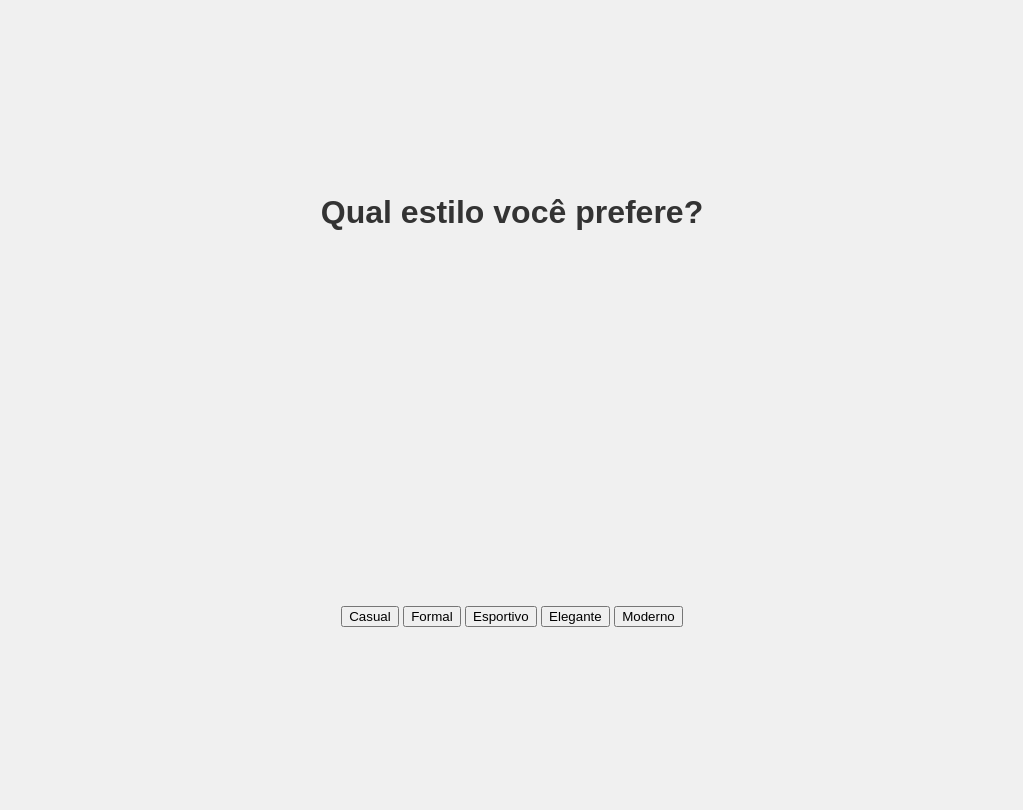
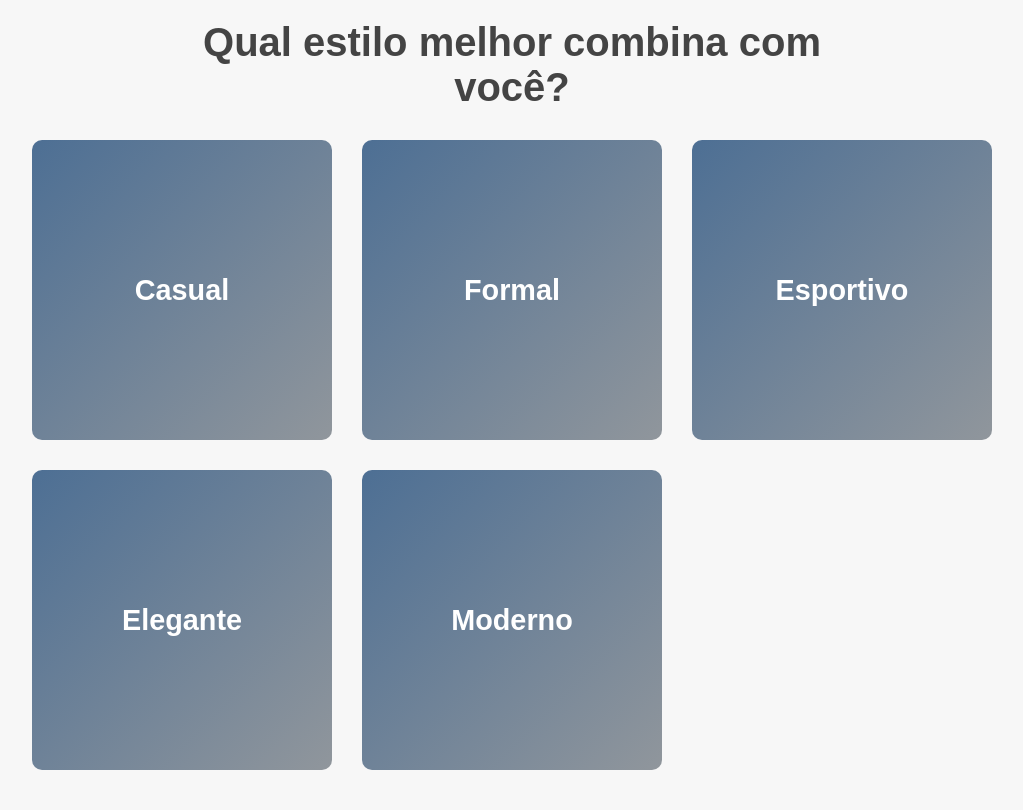
Before and after one commit to zacks08/armoni-andamento, a PHP site: page /tela-1.html in a window 1280 px wide. Shown: the whole page, without its empty margins (128-1151 px from the left). Before the commit the page ends 627 px from the top, so only its background shows below. Run offline with PHP 8.4, Linux system fonts and the light colour scheme.

Commit message:
update telas
todas as telas estilisadas preparadas para adicionar as imagens,q seram adicionadas em breve pelo Edson.

```diff
--- a/tela-1.html
+++ b/tela-1.html
@@ -4,17 +4,70 @@
     <meta charset="UTF-8">
     <meta name="viewport" content="width=device-width, initial-scale=1.0">
     <title>Tela 1</title>
-    <link rel="stylesheet" href="telas.css">
+ <link rel="stylesheet" href="telas.css">
 </head>
 <body>
-    <h1>Qual estilo você prefere?</h1>
-    <div class="button-container">
-    <button onclick="escolher(1)" class="button">Casual</button>
-    <button onclick="escolher(2)"class="button">Formal</button>
-    <button onclick="escolher(3)"class="button">Esportivo</button>
-    <button onclick="escolher(4)"class="button">Elegante</button>
-    <button onclick="escolher(5)"class="button">Moderno</button>
+    <h1>Qual estilo melhor combina com você?</h1>
+
+    <div class="card-container">
+        <div class="card" onclick="escolher(1)">
+            <div class="card-inner">
+                <div class="card-front">
+                    <h2>Casual</h2>
+                </div>
+                <div class="card-back">
+                    <p>Look descontraído com jeans, camisetas e tênis para o dia a dia.</p>
+                </div>
+            </div>
+        </div>
+
+        <div class="card" onclick="escolher(2)">
+            <div class="card-inner">
+                <div class="card-front">
+                    <h2>Formal</h2>
+                </div>
+                <div class="card-back">
+                    <p>Roupa sofisticada, como camisas,
+                        ternos e vestidos, para ocasiões elegantes.</p>
+                </div>
+            </div>
+        </div>
+
+        <div class="card" onclick="escolher(3)">
+            <div class="card-inner">
+                <div class="card-front">
+                    <h2>Esportivo</h2>
+                </div>
+                <div class="card-back">
+                    <p>Conforto e mobilidade com roupas e tênis
+                         voltados para atividades físicas.</p>
+                </div>
+            </div>
+        </div>
+
+        <div class="card" onclick="escolher(4)">
+            <div class="card-inner">
+                <div class="card-front">
+                    <h2>Elegante</h2>
+                </div>
+                <div class="card-back">
+                    <p>Look refinado com peças sofisticadas e acessórios,
+                        perfeito para eventos formais.</p>
+                </div>
+            </div>
+        </div>
+
+        <div class="card" onclick="escolher(5)">
+            <div class="card-inner">
+                <div class="card-front">
+                    <h2>Moderno</h2>
+                </div>
+                <div class="card-back">
+                    <p>Estilo atual e arrojado, com peças tendência e cortes modernos.</p>
+                </div>
+            </div>
+        </div>
     </div>
-<script src="tela-1.js"></script>
+    <script src="tela-1.js"></script>
 </body>
 </html>
--- a/telas.css
+++ b/telas.css
@@ -1,39 +1,65 @@
-body {
-    font-family: Arial, sans-serif;
-    display: flex;
-    flex-wrap: wrap;
-    justify-content: center;
-    align-items: center;
-    min-height: 100vh;
+/* Reset básico */
+* {
     margin: 0;
-    background-color: #f0f0f0;
+    padding: 0;
+    box-sizing: border-box;
 }
 
-h1 {
-    width: 100%;
-    text-align: center;
-    margin-bottom: 30px;
+body {
+    font-family: 'Arial', sans-serif;
+    background-color: #f7f7f7;
     color: #333;
+    display: flex;
+    flex-direction: column;
+    align-items: center;
+    justify-content: flex-start;
+    min-height: 100vh;
+    padding: 20px;
 }
 
-.card-container {
-    display: flex;
-    flex-wrap: wrap;
-    gap: 20px;
-    justify-content: center;
+/* Título fixo */
+h1 {
+    position: fixed;
+    left: 50%;
+    transform: translateX(-50%);
+    text-align: center;
+    font-size: 2.5rem;
+    color: #444;
 }
 
+/* Contêiner de cards */
+.card-container {
+    display: grid;
+    grid-template-columns: repeat(auto-fit, minmax(250px, 1fr));
+    gap: 30px; /* Espaçamento entre os cards */
+    width: 100%;
+    max-width: 1000px;
+    margin-top: 100px; /* Espaço para o título fixo */
+    padding: 20px;
+}
+
+/* Estilo do card */
 .card {
-    width: 150px;
-    height: 200px;
-    position: relative;
-    transform-style: preserve-3d;
-    transition: transform 0.6s;
+    width: 100%;
+    height: 300px;
+    perspective: 1000px;
     cursor: pointer;
-    perspective: 1000px;
+    border-radius: 10px;
 }
 
 .card:hover {
+    transform: scale(1);
+}
+
+.card-inner {
+    width: 100%;
+    height: 100%;
+    position: relative;
+    transform-style: preserve-3d;
+    transition: transform 0.6s ease-in-out;
+}
+
+.card:hover .card-inner {
     transform: rotateY(180deg);
 }
 
@@ -47,17 +73,49 @@ h1 {
     align-items: center;
     text-align: center;
     border-radius: 10px;
-    box-shadow: 0 4px 6px rgba(0, 0, 0, 0.1);
-    padding: 10px;
+    padding: 20px;
+    font-size: 1.2rem;
+    color: white;
 }
-
+/*cor,estilo do card e grau de rotação*/
 .card-front {
-    background-color: #007BFF;
-    color: white;
+    background: linear-gradient(135deg, #4d6f94, #90969c);
 }
 
 .card-back {
-    background-color: #28a745;
-    color: white;
+    background: linear-gradient(135deg, #2e3c7e, #33355f);
     transform: rotateY(180deg);
 }
+
+/* Responsividade */
+@media (max-width: 768px) {
+    h1 {
+        font-size: 2rem;
+    }
+
+    .card {
+        height: 250px;
+    }
+
+    .card h2 {
+        font-size: 1.5rem;
+    }
+
+    .card p {
+        font-size: 1rem;
+    }
+}
+
+@media (max-width: 480px) {
+    h1 {
+        font-size: 1.8rem;
+    }
+
+    .card {
+        height: 200px;
+    }
+
+    .card-container {
+        gap: 20px;
+    }
+}
```
Also changed, not shown: tela-2.html (+11 -14 lines), tela-3.html (+52 -9 lines).
